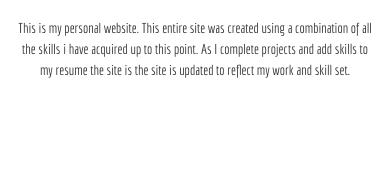
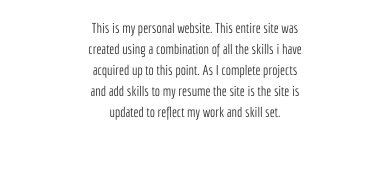
Before and after one commit to RobLowe1992/my_resume_rl, a plain HTML site: page index.html in a window 390 px wide. Shown: the part 648-817 px from the top of the page. Drawn offline with nearby package versions, Linux system fonts and the light colour scheme; some packages are replaced by stand-ins of ours.

Commit message:
Width fix

```diff
--- a/css/style2.css
+++ b/css/style2.css
@@ -268,8 +268,12 @@ header {
   padding-left: 0;
 }
 
-
-
+@media only screen and (max-width: 991px) {
+  .project-entry p {
+    width: 60%;
+    margin: 0 auto;
+  }
+}
 @media only screen and (min-width: 750px) {
   #skills-h3,
   .biopic {
```
